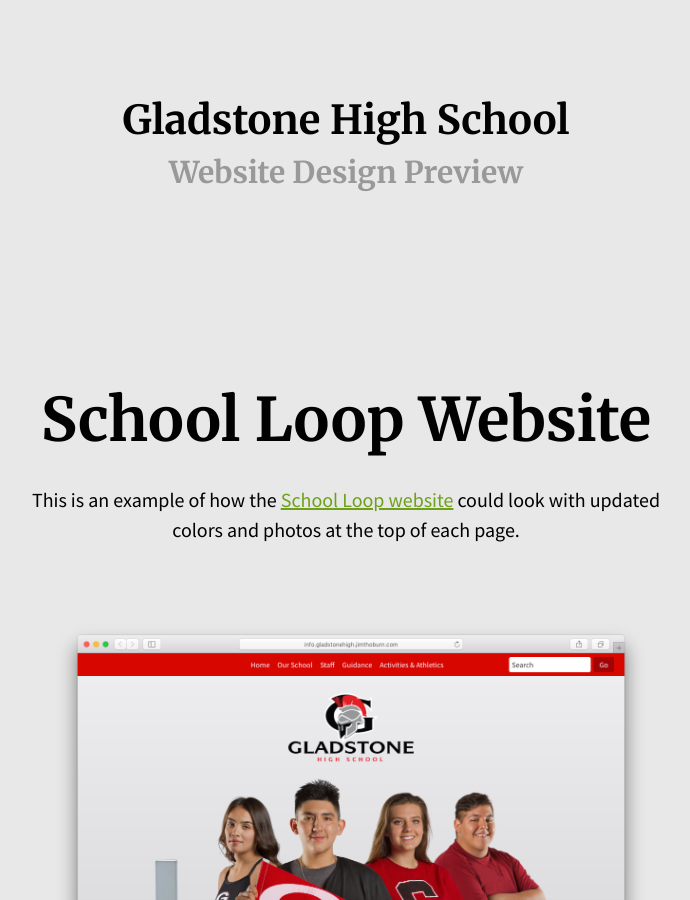
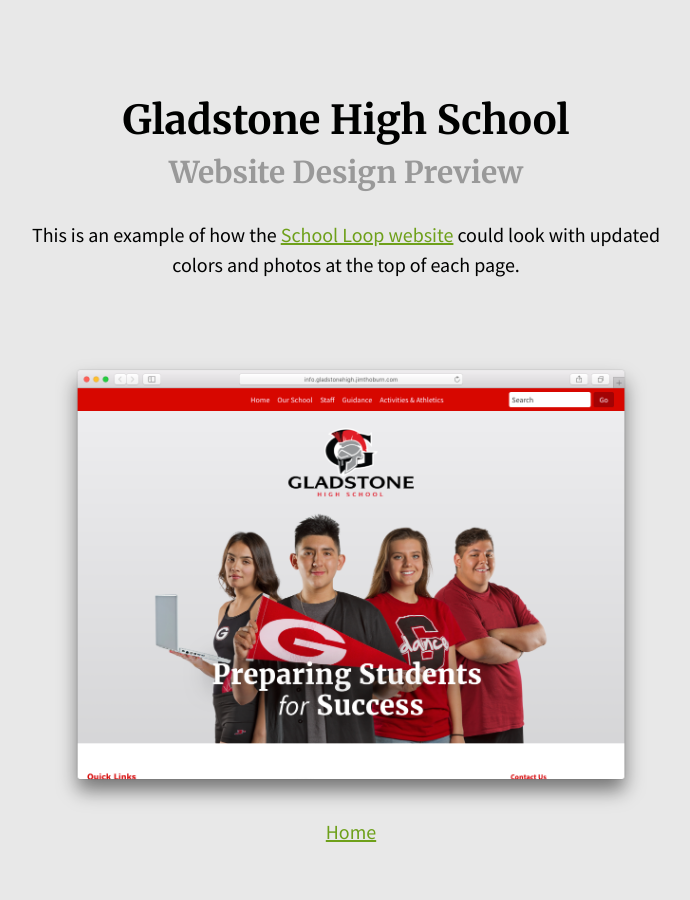
Before and after one commit to Crazeformarvel/azusa-project, a Jekyll site: the page built from gladstone-high-school/index.html, in a window 1280 px wide and 900 px high. Shown: the whole window, without its empty margins (294-984 px from the left). Built offline with Jekyll 4.4.1, drawn with Linux system fonts in a browser that asks for light colours.

Commit message:
Update Gladstone preview

```diff
--- a/gladstone-high-school/index.html
+++ b/gladstone-high-school/index.html
@@ -1,3 +1,5 @@
+---
+---
 <!doctype html>
 <html lang="en" dir="ltr">
 <head>
@@ -126,7 +128,9 @@
 
         <section>
           <section>
+            <!--
             <h3>School Loop Website</h3>
+            -->
             <p>This is an example of how the <a href="http://ghs-ausd-ca.schoolloop.com">School Loop website</a> could look with updated colors and photos at the top of each page.</p>
             <ul>
               <li>
@@ -165,7 +169,8 @@
 
         <div style="clear: both"></div>
 
-        <section style="display: none;">
+{% comment %}
+        <section>
           <section>
             <h3 id="responsive">Responsive Website</h3>
             <p>This is a new website designed to be easy to use on phones and tablets.</p>
@@ -231,7 +236,7 @@
 
         <div style="clear: both"></div>
 
-        <section style="display: none;">
+        <section>
           <section>
             <h4>Content Management &amp; Hosting</h4>
             <p>You can make changes to the reponsive website with a content management system called <a href="https://siteleaf.com">Siteleaf</a>. The website is hosted for free on <a href="https://github.com/jimthoburn/gladstone">GitHub</a>.</p>
@@ -266,6 +271,8 @@
             </ul>
           </section>
         </section>
+{% endcomment %}
+
 
       </div>
     </div>
```
